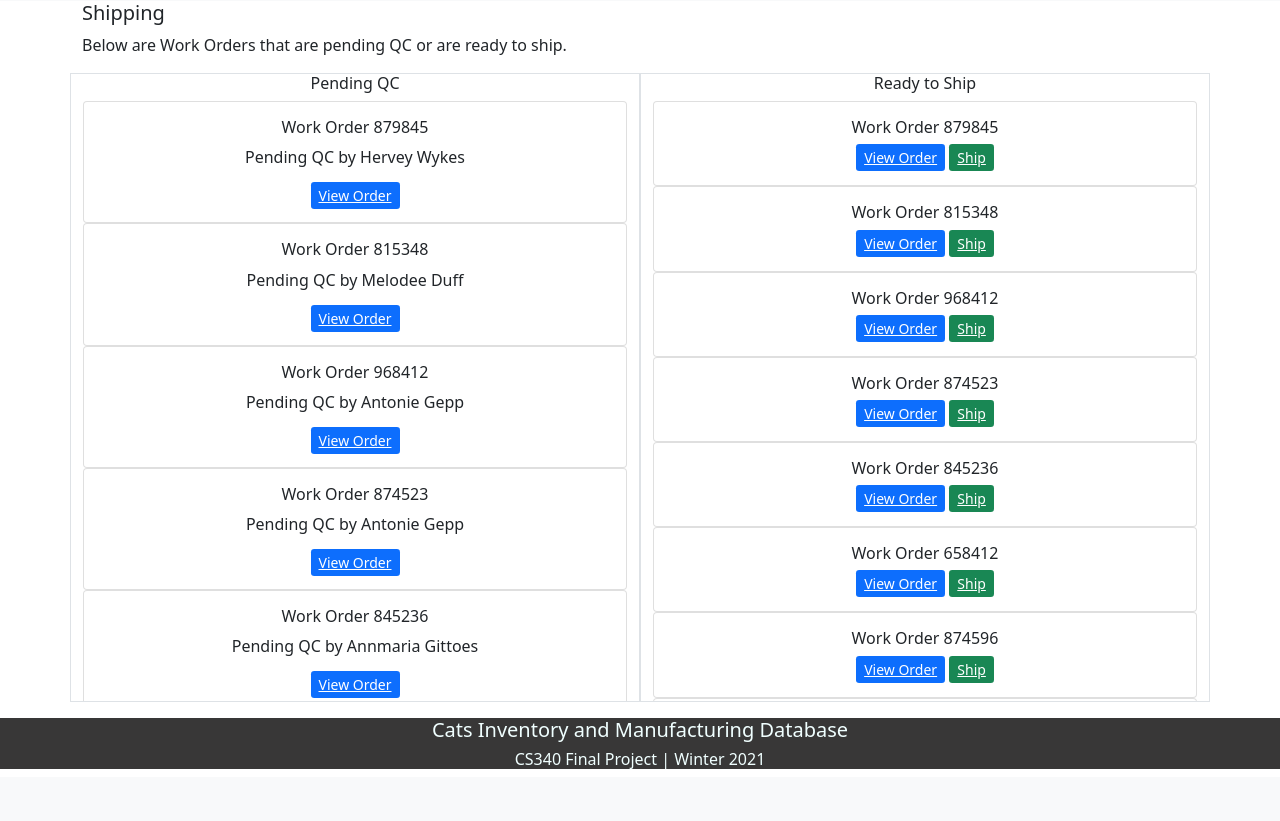
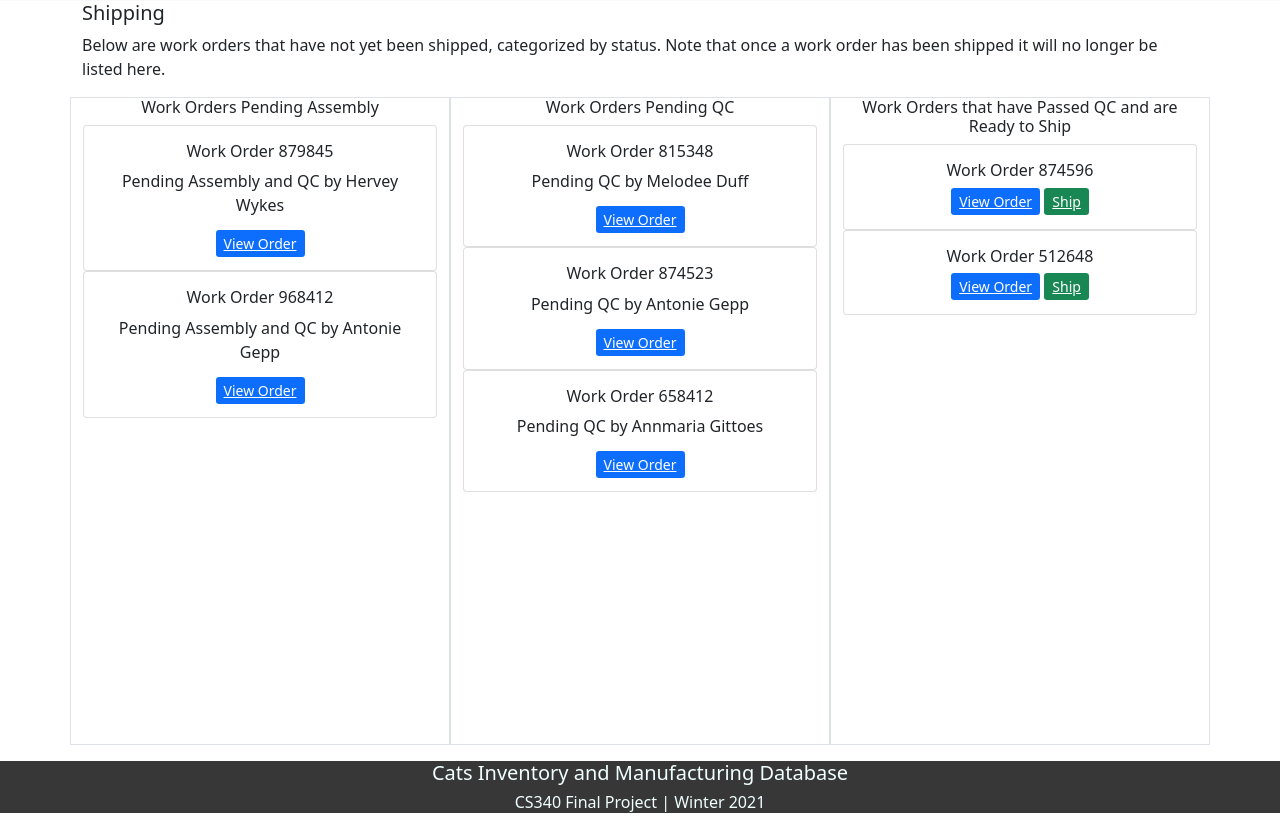
Before and after one commit to team-cs-cats/cimdb, a Flask app: page /shipping in a window 1280 px wide. Shown: the part 55-876 px from the top of the page. Before the commit the page ends 824 px from the top, so only its background shows below. Run offline with Flask 2, Linux system fonts and the light colour scheme; the visitor is signed in with stand-in values (Sample User, id 1).

Commit message:
Updated shipping page with sections for Assembly and WC

```diff
--- a/cim/data/work_orders.json
+++ b/cim/data/work_orders.json
@@ -4,7 +4,7 @@
     "wo_id": "879845",
     "wo_open_date": "2021-01-29",
     "wo_close_date": null,
-    "wo_status": "in_progress",
+    "wo_status": "assembly_pending",
     "wo_reference_number": 84596,
     "wo_employee_id": 60126
   },
@@ -13,7 +13,7 @@
     "wo_id": "815348",
     "wo_open_date": "2021-01-12",
     "wo_close_date": "2021-01-16",
-    "wo_status": "closed",
+    "wo_status": "qc_pending",
     "wo_reference_number": 84325,
     "wo_employee_id": 46535
   },
@@ -22,7 +22,7 @@
     "wo_id": "968412",
     "wo_open_date": "2021-01-02",
     "wo_close_date": null,
-    "wo_status": "in_progress",
+    "wo_status": "assembly_pending",
     "wo_reference_number": 98125,
     "wo_employee_id": 17597
   },
@@ -31,7 +31,7 @@
     "wo_id": "874523",
     "wo_open_date": "2021-01-22",
     "wo_close_date": null,
-    "wo_status": "open",
+    "wo_status": "qc_pending",
     "wo_reference_number": 98214,
     "wo_employee_id": 17597
   },
@@ -39,7 +39,7 @@
     "wo_id": "845236",
     "wo_open_date": "2021-01-24",
     "wo_close_date": null,
-    "wo_status": "in_progress",
+    "wo_status": "completed",
     "wo_reference_number": 23165,
     "wo_employee_id": 44741
   },
@@ -48,7 +48,7 @@
     "wo_id": "658412",
     "wo_open_date": "2021-01-12",
     "wo_close_date": "2021-01-17",
-    "wo_status": "closed",
+    "wo_status": "qc_pending",
     "wo_reference_number": 87462,
     "wo_employee_id": 44741
   },
@@ -57,7 +57,7 @@
     "wo_id": "874596",
     "wo_open_date": "2021-01-14",
     "wo_close_date": null,
-    "wo_status": "in_progress",
+    "wo_status": "shipping_pending",
     "wo_reference_number": 841256,
     "wo_employee_id": 97633
   },
@@ -66,7 +66,7 @@
     "wo_id": "512648",
     "wo_open_date": "2021-01-21",
     "wo_close_date": null,
-    "wo_status": "open",
+    "wo_status": "shipping_pending",
     "wo_reference_number": 68451,
     "wo_employee_id": 58873
   }
--- a/cim/templates/shipping.html
+++ b/cim/templates/shipping.html
@@ -15,19 +15,54 @@
 	<div class="container">
 	  <div class="row">
 	  	<h5>Shipping</h5>
-	  	<p>Below are Work Orders that are pending QC or are ready to ship.</p>
+	  	<p>Below are work orders that have not yet been shipped, categorized by status. Note that once a work order has been shipped it will no longer be listed here.</p>
 
 	  	<div class="container">
 		  <div class="row">
 
 
 		  	<div class="col-sm border text-center">
-		    	<div class='text-center'><h6>Pending QC</h6></div>
+
+		      	<div class='text-center'><h6>Work Orders Pending Assembly</h6></div>
+
+		    	<div style="height: 75vh; overflow-y: scroll;">
+
+		      	{% for work_order in work_orders %}
+
+		      		{% if work_order.wo_status == "assembly_pending" %}
+
+						<div class="card">
+						<div class="card-body">
+						<div>
+							<h6 class="card-title">Work Order {{work_order.wo_id}}</h6>
+
+							{% for employee in employees %}
+								{% if employee.employee_id == work_order.wo_employee_id %}
+									<p>Pending Assembly and QC by {{employee.employee_first_name}} {{employee.employee_last_name}} </p>
+								{% endif %}
+							{% endfor %}
+
+							<a href="#" class="btn-sm btn-primary">View Order</a>
+						</div>
+						</div>
+						</div>
+
+					{% endif %}
+
+				{% endfor %}
+
+		      </div>
+		    </div>
+
+		    <div class="col-sm border text-center">
+		    	<div class='text-center'><h6>Work Orders Pending QC</h6></div>
 
 		    	<div style="height: 75vh; overflow-y: scroll;">
 
 		      <!-- <div class="overflow-auto"> -->
 				{% for work_order in work_orders %}
+
+					{% if work_order.wo_status == "qc_pending" %}
 
 						<div class="card">
 						<div class="card-body ">
@@ -45,6 +80,8 @@
 						</div>
 						</div>
 
+					{% endif %}
+
 				{% endfor %}
 
 		      	</div>
@@ -54,11 +91,13 @@
 
 		    <div class="col-sm border text-center">
 
-		      	<div class='text-center'><h6>Ready to Ship</h6></div>
+		      	<div class='text-center'><h6> Work Orders that have Passed QC and are Ready to Ship</h6></div>
 
 		    	<div style="height: 75vh; overflow-y: scroll;">
 
 		      	{% for work_order in work_orders %}
+
+		      		{% if work_order.wo_status == "shipping_pending" %}
 
 						<div class="card">
 						<div class="card-body">
@@ -71,10 +110,13 @@
 						</div>
 						</div>
 
+					{% endif %}
+
 				{% endfor %}
 
 		      </div>
 		    </div>
+
 		  </div>
 		</div>
 
```
Lines whose indentation alone changed are shown as unchanged.
